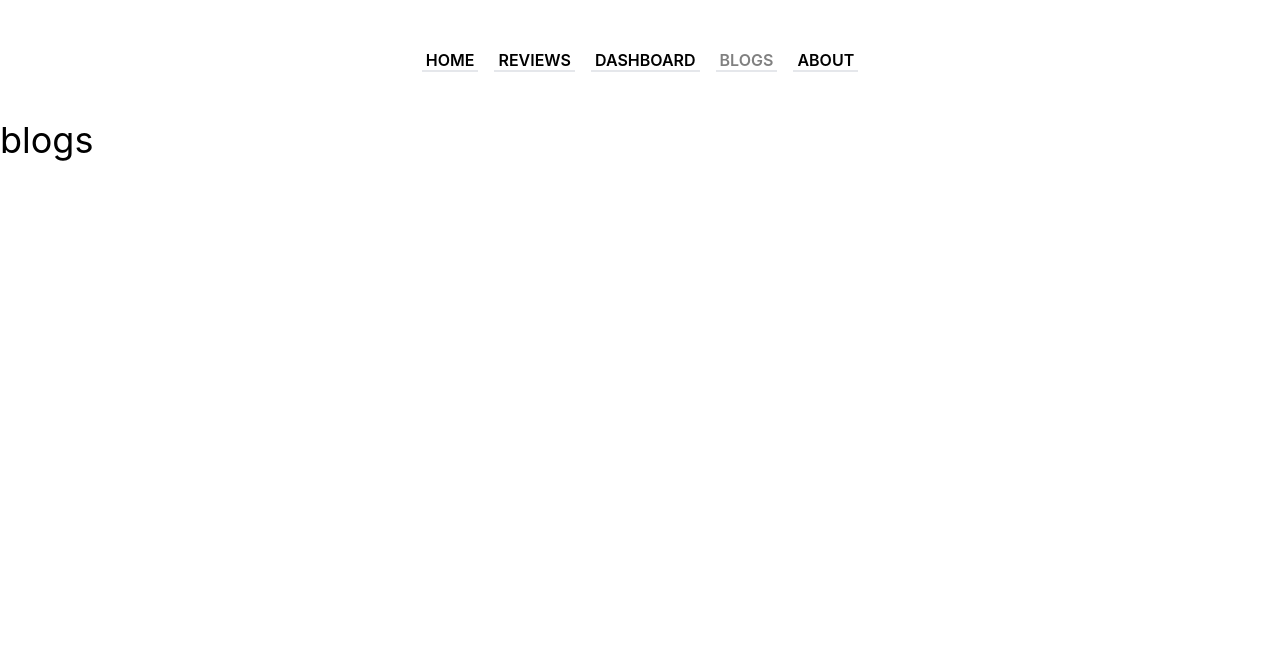
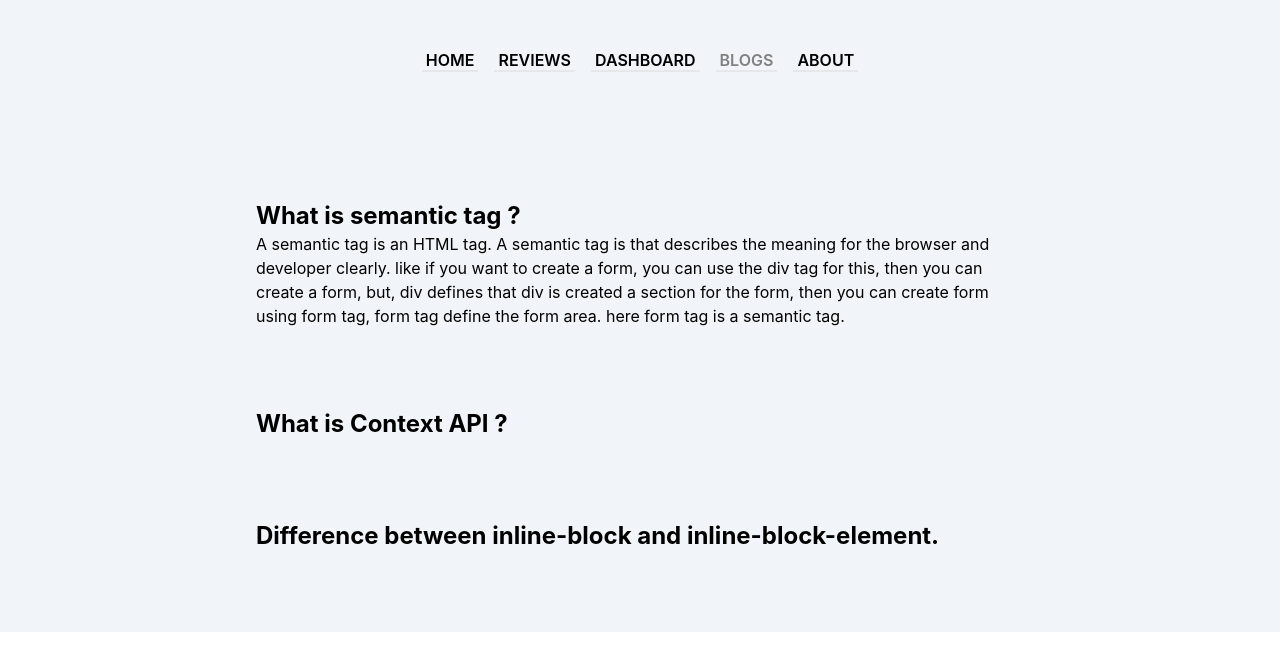
Before and after one commit to neyaznafiz/royal-enfield-review, a React (Create React App) app: page /blogs in a window 1280 px wide. Shown: the top 670 px of the page. Built offline with nearby package versions, Linux system fonts and the light colour scheme.

Commit message:
1 qsn ans added

```diff
--- a/src/App.js
+++ b/src/App.js
@@ -10,7 +10,7 @@ import Reviews from './Components/Reviews/Reviews';
 
 function App() {
   return (
-    <div className="App">
+    <div className="App bg-slate-100">
     <Header></Header>
 
     <Routes>
--- a/src/Components/Blogs/Blogs.jsx
+++ b/src/Components/Blogs/Blogs.jsx
@@ -2,8 +2,21 @@ import React from 'react';
 
 const Blogs = () => {
     return (
-        <div>
-            <h2 className='text-4xl'>blogs</h2>
+        <div className='pb-20'>
+          <div className='mx-64 mt-20'>
+              <h2 className='text-2xl font-bold'>What is semantic tag ?</h2>
+              <p> A semantic tag is an HTML tag. A semantic tag is that describes the meaning for the browser and developer clearly. like if you want to create a form, you can use the div tag for this, then you can create a form, but, div defines that div is created a section for the form, then you can create form using form tag, form tag define the form area. here form tag is a semantic tag.</p>
+          </div>
+
+          <div className='mx-64 mt-20'>
+              <h2 className='text-2xl font-bold'>What is Context API ?</h2>
+              <p> </p>
+          </div>
+
+          <div className='mx-64 mt-20'>
+              <h2 className='text-2xl font-bold'> Difference between inline-block and inline-block-element.</h2>
+              <p> </p>
+          </div>
         </div>
     );
 };
--- a/src/Components/Home/Home.jsx
+++ b/src/Components/Home/Home.jsx
@@ -53,8 +53,8 @@ const Home = () => {
                         </div>)
                     }
 
-                    <div className='text-center'>
-                        <button onClick={() => navigate(`/reviews`)} className='mt-5 bg-gray-300 px-4 py-2 rounded-md shadow-lg hover:bg-gray-500 hover:text-white'>SEE ALL REVIEWS</button>
+                    <div className='text-center '>
+                        <button onClick={() => navigate(`/reviews`)} className='mt-5 bg-gray-300 px-4 py-2 mb-7 rounded-md shadow-lg hover:bg-gray-500 hover:text-white'>SEE ALL REVIEWS</button>
                     </div>
                 </div>
             </div>
```
